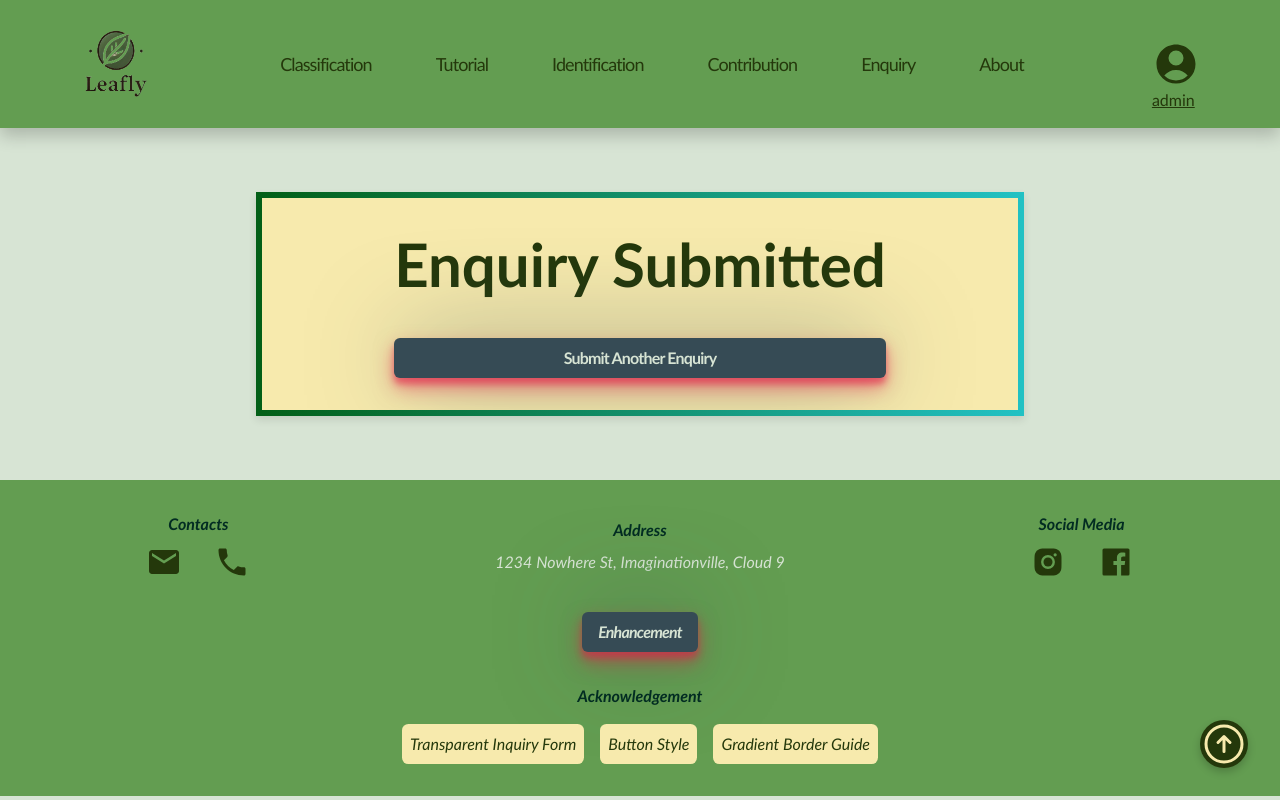
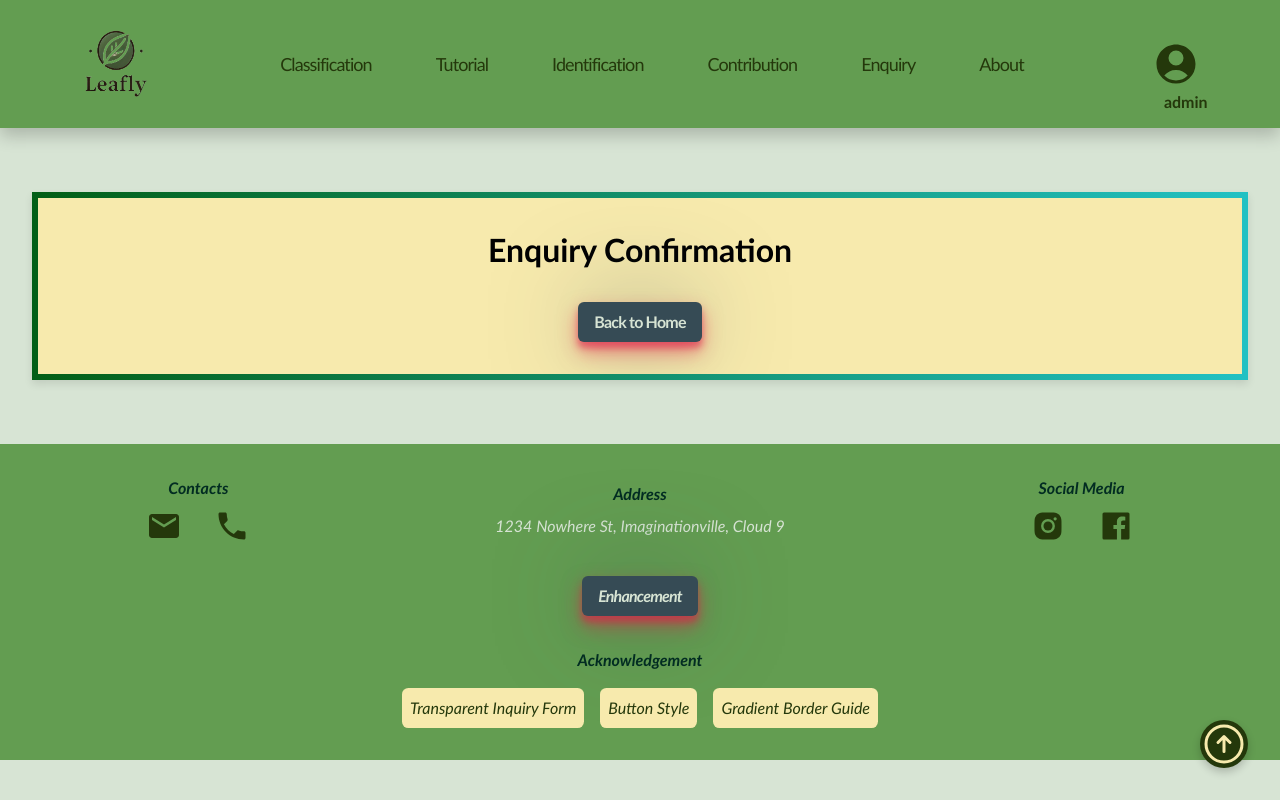
Before and after one commit to Lawrensu/Herbarium-PHP-, a PHP site: page /enquiry_confirmation.php in a window 1280 px wide. Run offline with PHP 8.4, Linux system fonts and the light colour scheme; the visitor is signed in with stand-in values (Sample User, id 1).

Commit message:
Good changes

```diff
--- a/database.php
+++ b/database.php
@@ -45,7 +45,6 @@
         city VARCHAR(20) NOT NULL,
         state TEXT,
         postcode INT(5) NOT NULL,
-        phonenumber INT(10) NOT NULL,
         category TEXT
     )";
 
--- a/enquiry_confirmation.php
+++ b/enquiry_confirmation.php
@@ -1,13 +1,3 @@
-<?php
-session_start();
-
-// Retrieve the submitted data from the session
-$submitted_data = isset($_SESSION['submitted_data']) ? $_SESSION['submitted_data'] : null;
-
-// Clear the submitted data from the session
-unset($_SESSION['submitted_data']);
-?>
-
 <!DOCTYPE html>
 <html lang="en">
 <head>
@@ -15,52 +5,36 @@ unset($_SESSION['submitted_data']);
     <meta name="viewport" content="width=device-width, initial-scale=1.0">
     <link rel="icon" type="image/svg+xml" href="images/constant/leaf.png">
 
-    <meta name="description" content="Enquiry submission confirmation.">
-    <meta name="keywords" content="enquiry, confirmation, herbarium, plant preservation">
-    <meta name="author" content="Edward">
+    <meta name="description" content="Enquiry Confirmation - Leafly">
+    <meta name="keywords" content="enquiry, confirmation, Leafly, herbarium, plant preservation">
+    <meta name="author" content="Leafly Team">
 
     <link rel="stylesheet" type="text/css" href="style/style.css">
 
     <title>Enquiry Confirmation - Leafly</title>
 </head>
+<body>
+    <!-- Including header part -->
+    <?php include 'include/header.php'; ?>
 
-<body>
-   <!-- Including header part -->
-   <?php include 'include/header.php'; ?>
-
-   <main class="enquiry__wrapper container">
-     <article class="enquiry">
-        <div class="enquiry__contact-box">
-            <h1>Enquiry Submitted</h1>
-
-            <?php if (isset($_SESSION['success'])): ?>
-                <p style="color: green;"><?php echo htmlspecialchars($_SESSION['success']); ?></p>
-                <?php unset($_SESSION['success']); ?>
-            <?php endif; ?>
-
-            <?php if ($submitted_data): ?>
-                <h2>Your Submitted Details</h2>
-                <ul>
-                    <li><strong>First Name:</strong> <?php echo htmlspecialchars($submitted_data['fname']); ?></li>
-                    <li><strong>Last Name:</strong> <?php echo htmlspecialchars($submitted_data['lname']); ?></li>
-                    <li><strong>Email:</strong> <?php echo htmlspecialchars($submitted_data['email']); ?></li>
-                    <li><strong>Contact Number:</strong> <?php echo htmlspecialchars($submitted_data['contact']); ?></li>
-                    <li><strong>Street Address:</strong> <?php echo htmlspecialchars($submitted_data['street']); ?></li>
-                    <li><strong>City/Town:</strong> <?php echo htmlspecialchars($submitted_data['city']); ?></li>
-                    <li><strong>State:</strong> <?php echo htmlspecialchars($submitted_data['state']); ?></li>
-                    <li><strong>Postcode:</strong> <?php echo htmlspecialchars($submitted_data['postcode']); ?></li>
-                    <li><strong>Category:</strong> <?php echo htmlspecialchars($submitted_data['category']); ?></li>
-                </ul>
-            <?php endif; ?>
-
-            <a href="enquiry.php" class="btn">Submit Another Enquiry</a>
+    <main class="confirmation__wrapper-container">
+        <div class="confirmation__container">
+            <h1>Enquiry Confirmation</h1>
+            <?php
+            if (isset($_GET['success'])) {
+                echo '<p class="success-message">' . htmlspecialchars($_GET['success']) . '</p>';
+            }
+            if (isset($_GET['error'])) {
+                echo '<p class="error-message">' . htmlspecialchars($_GET['error']) . '</p>';
+            }
+            ?>
+            <p><a href="index.php" class="btn">Back to Home</a></p>
         </div>
-     </article>
     </main>
 
     <!-- Footer Part -->
     <footer>
-        <!-- Include footer -->
+        <!-- Include footer part -->
         <?php include 'include/footer.php'; ?>
 
         <p class="main-acknowledgement"><strong>Acknowledgement</strong></p>
@@ -69,8 +43,8 @@ unset($_SESSION['submitted_data']);
             <a target="_blank" class="footer__acknowledgement-link" href="https://www.youtube.com/watch?v=zh1xus05Kl8&t=40s">Button Style</a>
             <a target="_blank" class="footer__acknowledgement-link" href="https://www.geeksforgeeks.org/gradient-borders/">Gradient Border Guide</a>
         </div>
-     </footer>
+    </footer>
 
-     <?php include 'include/bckToTopBtn.php'; ?>
+    <?php include 'include/bckToTopBtn.php'; ?>
 </body>
 </html>
--- a/include/header.php
+++ b/include/header.php
@@ -46,7 +46,7 @@ if (session_status() == PHP_SESSION_NONE) {
                     <li><a href="gibson.php">Gibson</a></li>
                     <li><a href="edward.php">Edward</a></li>
                     <li><a href="meiyee.php">Mei Yee</a></li>
-                    <li><a href="faiq.php">Faiq</a></li>
+                   li><a href="faiq.php">Faiq</a></li>
                 </ul>
             </li>
         </ul>
@@ -58,7 +58,7 @@ if (session_status() == PHP_SESSION_NONE) {
                     <svg xmlns="http://www.w3.org/2000/svg" viewBox="0 0 24 24" fill="currentColor">
                         <path fill-rule="evenodd" d="M18.685 19.097A9.723 9.723 0 0 0 21.75 12c0-5.385-4.365-9.75-9.75-9.75S2.25 6.615 2.25 12a9.723 9.723 0 0 0 3.065 7.097A9.716 9.716 0 0 0 12 21.75a9.716 9.716 0 0 0 6.685-2.653Zm-12.54-1.285A7.486 7.486 0 0 1 12 15a7.486 7.486 0 0 1 5.855 2.812A8.224 8.224 0 0 1 12 20.25a8.224 8.224 0 0 1-5.855-2.438ZM15.75 9a3.75 3.75 0 1 1-7.5 0 3.75 3.75 0 0 1 7.5 0Z" clip-rule="evenodd" />
                     </svg>
-                    <span><?php echo htmlspecialchars($_SESSION['username']); ?></span>
+                    <span class="username"><?php echo htmlspecialchars($_SESSION['username']); ?></span>
                 </a>
                 <div class="index__dropdown-login">
                     <?php if ($_SESSION['username'] === 'admin'): ?>
--- a/style/style.css
+++ b/style/style.css
@@ -306,6 +306,15 @@ button {
     transform: scale(1.2);
 }
 
+/* Username Styling */
+.username {
+    font-size: var(--size-base);
+    font-weight: bold;
+    color: var(--clr-dark);
+    margin-left: var(--size-xs);
+    vertical-align: middle;
+}
+
 .forgot__link {
     text-decoration: none;
     color: var(--clr-dark);
@@ -1468,6 +1477,30 @@ legend {
     padding: 0 10px;
     color: var(--clr-dark);
     text-align: center;
+}
+
+
+/* ENQUIRY CONFIRMATION PAGE */
+.confirmation__wrapper-container {
+    display: flex;
+    flex-direction: column;
+    padding-top: 4rem;
+    justify-content: center;
+    align-items: center;
+}
+
+.confirmation__container {
+    display: flex;
+    flex-direction: column;
+    gap: 2rem;
+    justify-content: center;
+    align-items: center;
+    background-color: var(--clr-yellow);padding: 2rem;
+    width: 95vw;
+    border: 0.4em solid transparent;
+    border-image: linear-gradient(to right, rgb(3, 95, 23), rgb(34, 193, 195)) 1;
+    box-shadow: 0 4px 8px rgba(0, 0, 0, 0.1);
+    overflow: hidden;
 }
 
 
@@ -2834,6 +2867,19 @@ legend {
         font-size: var(--size-base);
     }
 
+    /* ENQUIRY CONFIRMATION PAGE */
+    .enquiry__confirmation-wrapper h1 {
+        font-size: var(--size-6xl);
+    }
+
+    .enquiry__confirmation-wrapper p {
+        font-size: var(--size-lg);
+    }
+
+    .enquiry__confirmation-wrapper a {
+        font-size: var(--size-lg);
+    }
+
 
     /* PROFILE PAGE */
     .profile__title {
```
Also changed, not shown: Enquiry.php (+1 -13 lines), include/enquiry_process.php (+23 -20 lines).
